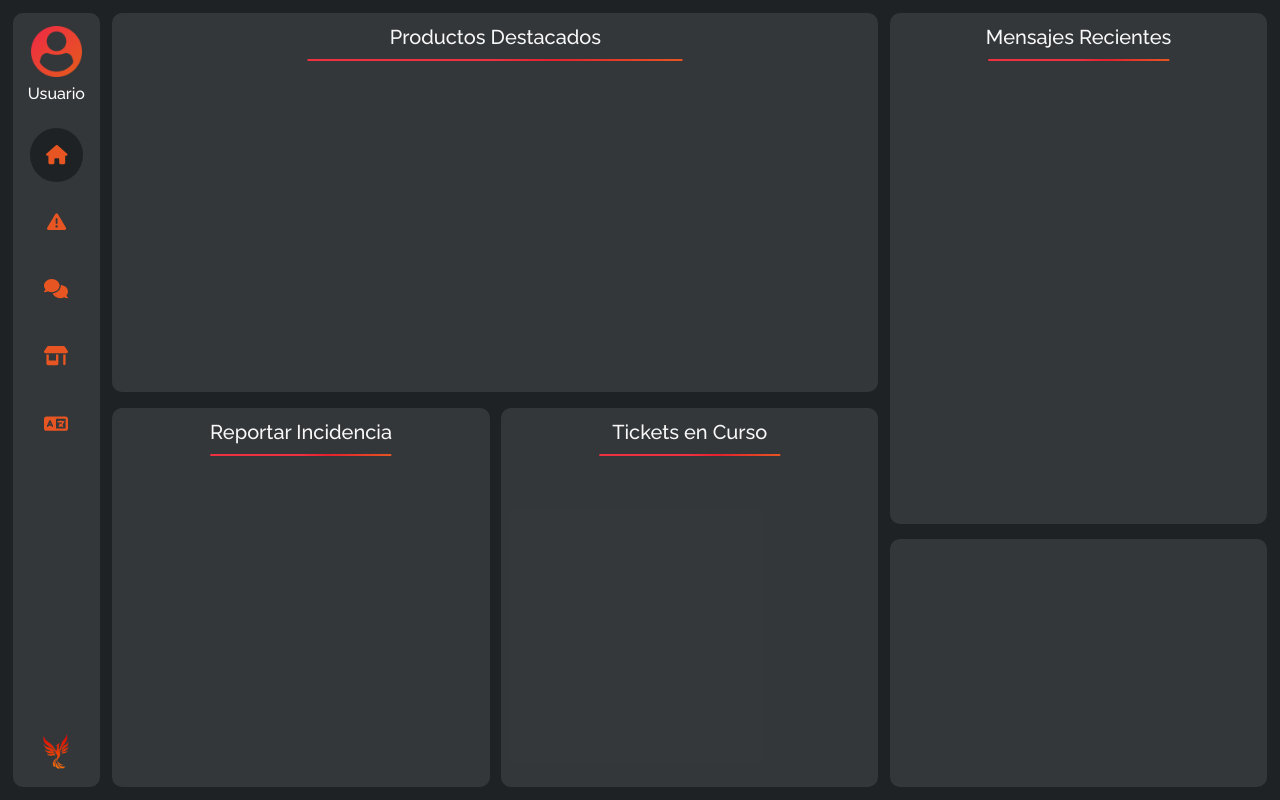
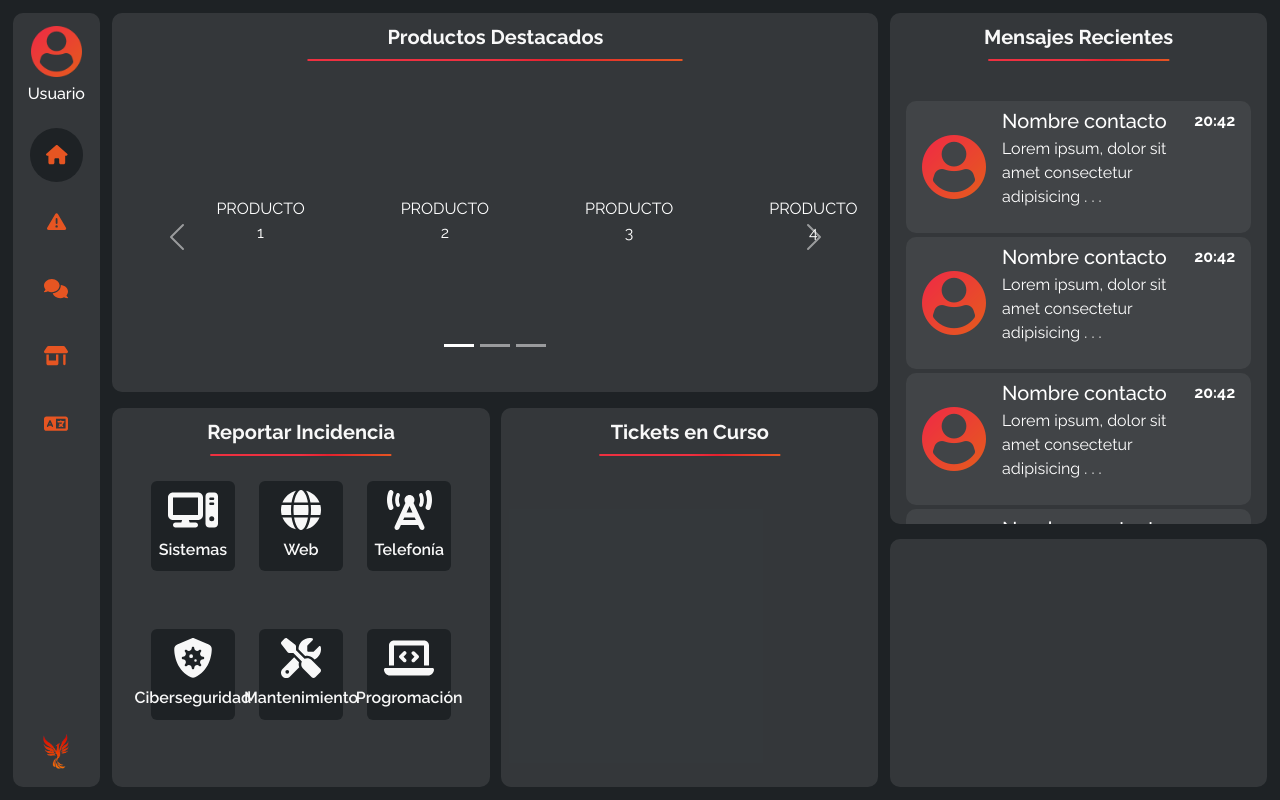
Before and after one commit to RaulxAG/Iliberp, a React (Vite) app: page /home in a window 1280 px wide. Built offline with nearby package versions, Linux system fonts and the light colour scheme.

Commit message:
mensajeria terminado, inicio comenzado

```diff
--- a/src/Pages/Inicio.jsx
+++ b/src/Pages/Inicio.jsx
@@ -1,4 +1,6 @@
 import Menu from "../components/Menu";
+import CardMensaje from "../components/CardMensaje";
+import ProductosDestacados from "../components/ProductosDestacados";
 
 export default function Inicio() {
     return (
@@ -6,17 +8,51 @@ export default function Inicio() {
         <Menu selected="inicio"></Menu>
         <section className="mainInicio__modulos contenedor ">
           <div className="modulos__grid h-100">
-            <section className="grid_mod1 box">
-              <h4 class="tittle fs-5 p-1">Productos Destacados</h4>
+
+            <section className="modulos__destacados grid_mod1 box">
+              <h4 className="tittle fs-5 fw-bold p-1">Productos Destacados</h4>
+              <ProductosDestacados></ProductosDestacados>
             </section>
-            <section className="grid_mod2 box">
-              <h4 class="tittle fs-5 p-1">Mensajes Recientes</h4>
+            <section className="modulos__chats grid_mod2 box">
+              <h4 className="tittle fs-5 fw-bold p-1">Mensajes Recientes</h4>
+              <div className="chats__mensajes w-100 mt-5 px-2">
+                <CardMensaje></CardMensaje>
+                <CardMensaje></CardMensaje>
+                <CardMensaje></CardMensaje>
+                <CardMensaje></CardMensaje>
+              </div>
             </section>
-            <section className="grid_mod3 box">
-              <h4 class="tittle fs-5 p-1">Reportar Incidencia</h4>
+            <section className="modulos__incidencias grid_mod3 box">
+              <h4 className="tittle fs-5 fw-bold p-1">Reportar Incidencia</h4>
+              <div className="incidencias__botones w-100 mt-3 h-75 d-flex align-items-center justify-content-center flex-wrap gap-4">
+                <button className="botones__boton btn d-flex flex-column align-items-center justify-content-center">
+                  <i className="fa-solid fa-computer"></i>
+                  <p className="m-0 pt-2">Sistemas</p>
+                </button>
+                <button className="botones__boton btn d-flex flex-column align-items-center justify-content-center">
+                  <i className="fa-solid fa-globe"></i>
+                  <p className="m-0 pt-2">Web</p>
+                </button>
+                <button className="botones__boton btn d-flex flex-column align-items-center justify-content-center">
+                  <i className="fa-solid fa-tower-cell"></i>
+                  <p className="m-0 pt-2">Telefonía</p>
+                </button>
+                <button className="botones__boton btn d-flex flex-column align-items-center justify-content-center">
+                  <i className="fa-solid fa-shield-virus"></i>
+                  <p className="m-0 pt-2">Ciberseguridad</p>
+                </button>
+                <button className="botones__boton btn d-flex flex-column align-items-center justify-content-center">
+                  <i className="fa-solid fa-screwdriver-wrench"></i>
+                  <p className="m-0 pt-2">Mantenimiento</p>
+                </button>
+                <button className="botones__boton btn d-flex flex-column align-items-center justify-content-center">
+                  <i className="fa-solid fa-laptop-code"></i>
+                  <p className="m-0 pt-2">Progromación</p>
+                </button>
+              </div>
             </section>
             <section className="grid_mod4 box">
-              <h4 class="tittle fs-5 p-1">Tickets en Curso</h4>
+              <h4 className="tittle fs-5 fw-bold p-1">Tickets en Curso</h4>
             </section>
             <section className="grid_mod5 box">
 
--- a/src/components/CardMensaje.jsx
+++ b/src/components/CardMensaje.jsx
@@ -5,7 +5,7 @@ export default function CardMensaje() {
         <section className="chats__card box my-1 px-3 d-flex align-items-center justify-content-between">
             <img src="assets/img/usuario.png" alt="" />
 
-            <div className="w-100 px-3">
+            <div className="w-100 px-3 text-start">
                 <h5 className="m-0">Nombre contacto</h5>
                 <p className="mt-1">Lorem ipsum, dolor sit amet consectetur adipisicing . . .</p>
             </div>
--- /dev/null
+++ b/src/components/ProductosDestacados.jsx
@@ -0,0 +1,47 @@
+
+export default function ProductosDestacados() {
+    return (
+        <div id="carouselExampleIndicators" className="destacados__carrusel carousel slide mt-5 h-75">
+            <div className="carousel-indicators">
+                <button type="button" data-bs-target="#carouselExampleIndicators" data-bs-slide-to="0" className="active" aria-current="true" aria-label="Slide 1"></button>
+                <button type="button" data-bs-target="#carouselExampleIndicators" data-bs-slide-to="1" aria-label="Slide 2"></button>
+                <button type="button" data-bs-target="#carouselExampleIndicators" data-bs-slide-to="2" aria-label="Slide 3"></button>
+            </div>
+            <div className="carousel-inner">
+                <div className="carousel-item active">
+                <section className="carrusel__seccion d-flex align-items-center justify-content-evenly w-100 p-5">
+                    <div className="h-100 p-5 ">PRODUCTO 1</div>
+                    <div className="h-100 p-5 ">PRODUCTO 2</div>
+                    <div className="h-100 p-5 ">PRODUCTO 3</div>
+                    <div className="h-100 p-5 ">PRODUCTO 4</div>
+                </section>
+                </div>
+                <div className="carousel-item">
+                <section className="carrusel__seccion d-flex align-items-center justify-content-evenly w-100 p-5">
+                    <div className="h-100 p-5 ">PRODUCTO 1</div>
+                    <div className="h-100 p-5 ">PRODUCTO 2</div>
+                    <div className="h-100 p-5 ">PRODUCTO 3</div>
+                    <div className="h-100 p-5 ">PRODUCTO 4</div>
+                </section>
+                </div>
+                <div className="carousel-item">
+                <section className="carrusel__seccion d-flex align-items-center justify-content-evenly w-100 p-5">
+                    <div className="h-100 p-5 ">PRODUCTO 1</div>
+                    <div className="h-100 p-5 ">PRODUCTO 2</div>
+                    <div className="h-100 p-5 ">PRODUCTO 3</div>
+                    <div className="h-100 p-5 ">PRODUCTO 4</div>
+                </section>
+                </div>
+            </div>
+
+            <button className="carousel-control-prev" type="button" data-bs-target="#carouselExampleIndicators" data-bs-slide="prev">
+                <span className="carousel-control-prev-icon" aria-hidden="true"></span>
+                <span className="visually-hidden">Previous</span>
+            </button>
+            <button className="carousel-control-next" type="button" data-bs-target="#carouselExampleIndicators" data-bs-slide="next">
+                <span className="carousel-control-next-icon" aria-hidden="true"></span>
+                <span className="visually-hidden">Next</span>
+            </button>
+        </div>
+    );
+}
--- /dev/null
+++ b/src/styles/_cardMensaje.scss
@@ -0,0 +1,7 @@
+.chats__card {
+    transition: background .2s linear;
+}
+
+.chats__card:hover {
+    background-color: $colorBlack;
+}
--- a/src/styles/_inicio.scss
+++ b/src/styles/_inicio.scss
@@ -24,5 +24,25 @@
         .grid_mod5 {
             grid-area: 5 / 5 / 7 / 7;
         }
+
+        .botones__boton {
+            width: 23.3%;
+            height: 33.3%;
+            background-color: $colorBlack;
+            font-weight: 600;
+            color: $colorWhite;
+
+            svg {
+                font-size: 40px;
+            }
+        }
+
+        .botones__boton:hover {
+            color: $colorOrange;
+        }
+
+        .modulos__chats {
+            overflow: hidden;
+        }
     }
 }
--- a/src/styles/main.css
+++ b/src/styles/main.css
@@ -75,6 +75,22 @@ body {
 }
 .mainInicio__modulos .modulos__grid .grid_mod5 {
   grid-area: 5/5/7/7;
+}
+.mainInicio__modulos .modulos__grid .botones__boton {
+  width: 23.3%;
+  height: 33.3%;
+  background-color: #1E2225;
+  font-weight: 600;
+  color: #F8F8F8;
+}
+.mainInicio__modulos .modulos__grid .botones__boton svg {
+  font-size: 40px;
+}
+.mainInicio__modulos .modulos__grid .botones__boton:hover {
+  color: #e65522;
+}
+.mainInicio__modulos .modulos__grid .modulos__chats {
+  overflow: hidden;
 }
 
 .menuLateral .menuLateral__profile {
@@ -202,12 +218,7 @@ body {
 .contactos__chats {
   height: 86vh;
   border-radius: 10px;
-}
-.contactos__chats .chats__card {
-  transition: background 0.2s linear;
-}
-.contactos__chats .chats__card:hover {
-  background-color: #1E2225;
+  scroll-behavior: smooth;
 }
 
 .chat__cabecera {
@@ -258,4 +269,12 @@ body {
   outline: 0.2px solid #e65522;
 }
 
+.chats__card {
+  transition: background 0.2s linear;
+}
+
+.chats__card:hover {
+  background-color: #1E2225;
+}
+
 /*# sourceMappingURL=main.css.map */
--- a/src/styles/main.scss
+++ b/src/styles/main.scss
@@ -1 +1 @@
-@import "_variables", "_global", "_inicio", "_menu", "_incidencias", "_mensajeria";
+@import "_variables", "_global", "_inicio", "_menu", "_incidencias", "_mensajeria", "_cardMensaje";
```
Also changed, not shown: src/styles/_mensajeria.scss (+1 -8 lines), 1 other file (tests, documents, lock files or other folders).
